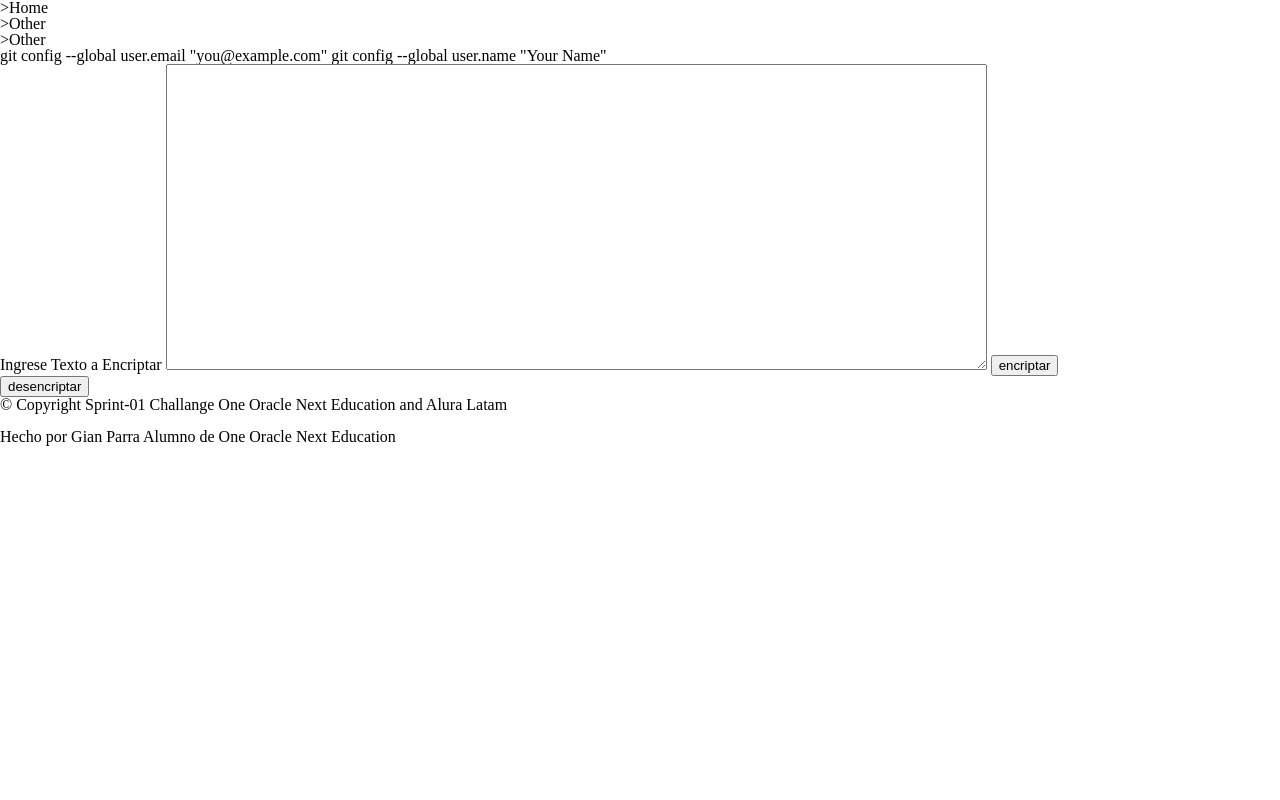
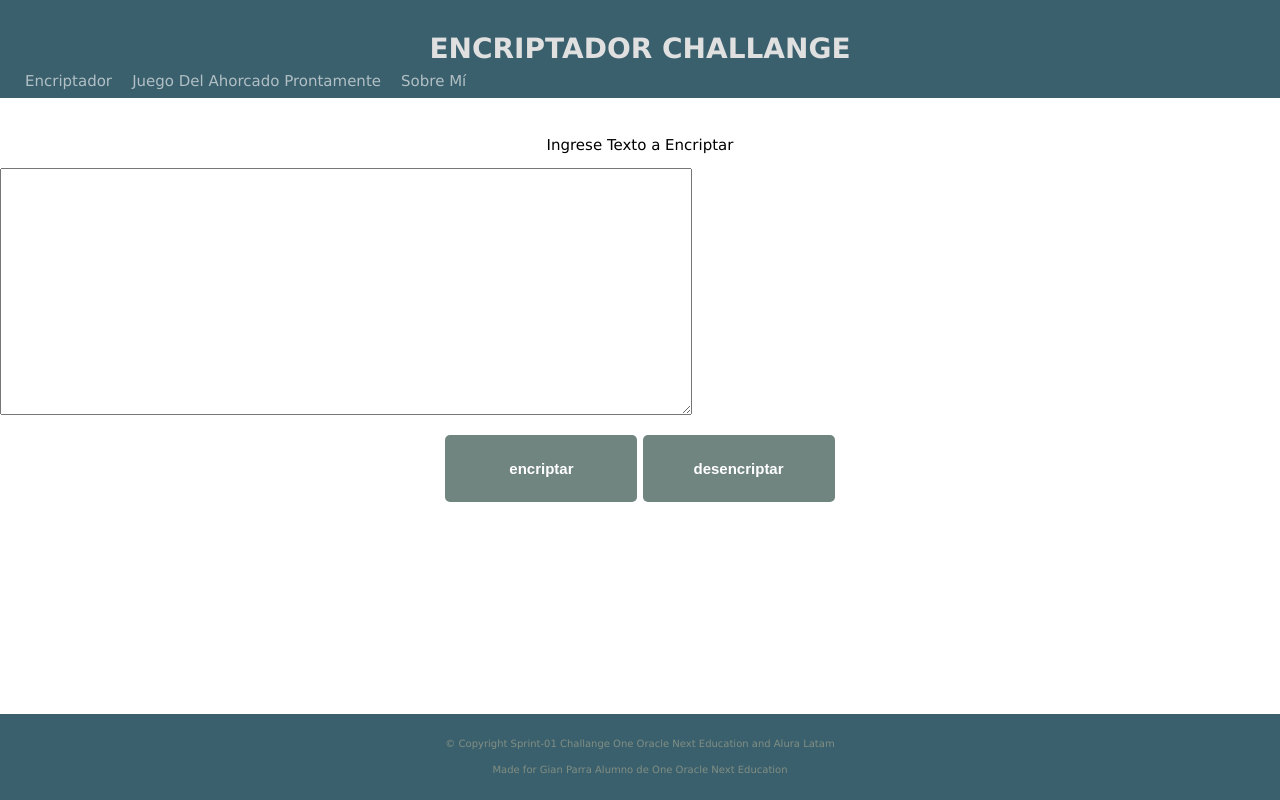
Before and after one commit to PaarXul/Sprint01-Encriptador, a plain HTML site: page index.html in a window 1280 px wide. Drawn offline with Linux system fonts and the light colour scheme.

Commit message:
se realiza la confirmacion del comitt

```diff
--- a/index.html
+++ b/index.html
@@ -12,34 +12,39 @@
 
 <body>
   <header>
+    <h1 class="encabezado">Encriptador Challange</h1>
     <div class="navegacion">
       <nav>
         <ul>
-          <li <a href="index.html"></a>>Home</li>
-          <li <a href="index.html"></a>>Other</li>
-          <li <a href="index.html"></a>>Other</li>
-          git config --global user.email "you@example.com"
-          git config --global user.name "Your Name"
+          <li><a href="index.html">Encriptador</a></li>
+          <li><a href="index.html">Juego del Ahorcado Prontamente</a></li>
+          <li><a href="index.html">Sobre mí</a></li>
         </ul>
       </nav>
     </div>
   </header>
+
   <main>
+    <div class="left"></div>
     <form>
-      <!- comentar -->
-        <label>Ingrese Texto a Encriptar</label>
-        <textarea cols="100" rows="20" id="mensaje" class="input-mensaje" required></textarea>
+      <!- comentar esto funciona? -->
+        <label for="inputencriptador">Ingrese Texto a Encriptar</label>
 
-        <input type="submit" value="encriptar" class"encriptar">
-        <br>
-        <input type="submit" value="desencriptar" class"desencriptar">
+        <textarea cols="50" rows="15" id="mensaje" class="input-encriptador" required></textarea>
+
+        <input type="submit" value="encriptar" class="encriptador">
+
+        <input type="submit" value="desencriptar" class="encriptador">
     </form>
+    </div>
+    <div class="right">
+
+    </div>
   </main>
   <footer>
-
-    <p>&copy Copyright Sprint-01 Challange One Oracle Next Education and Alura Latam</p>
+    <p class="copyright">&copy Copyright Sprint-01 Challange One Oracle Next Education and Alura Latam</p>
     <br />
-    <p>Hecho por Gian Parra Alumno de One Oracle Next Education</p>
+    <p class="copyright">Made for Gian Parra Alumno de One Oracle Next Education</p>
   </footer>
 </body>
 
--- a/style.css
+++ b/style.css
@@ -0,0 +1,108 @@
+body {
+  font-family: 'Verdana';
+  min-height: 100vh;
+  display: flex;
+  flex-direction: column;
+}
+
+header {
+  background-color:#3A606E;
+  padding: 25px 0;
+}
+.encabezado{
+
+text-transform: uppercase;
+color:#e0e0e0;
+font-weight: bold;
+text-align: center;
+font-size: 28px;
+padding: 10px;
+}
+
+.navegacion{
+  width: 100%;
+  position: relative;
+  margin: auto;
+}
+nav{
+  position: absolute;
+  top: 0;
+  left: 10px;
+}
+nav li{
+  display: inline;
+  margin: 0 0 0 15px;
+}
+
+nav a {
+  text-transform:capitalize;
+  color: rgba(245, 245, 245, 0.64);
+  font-weight:lighter;
+  font-size: 15px;
+  text-decoration: none;
+
+}
+
+nav a:hover{
+  color:#aaae8e;
+  text-decoration: underline;
+  text-size-adjust: 18px;
+}
+
+
+footer {
+  background-color: #3A606E;
+  width: 96,5%;
+  margin-top: auto;
+  text-align: center;
+  padding: 25px;
+
+}
+.copyright {
+  color: #828e82;
+  font-size: 10px;
+}
+
+form{
+  margin: 40px 0;
+  text-align: center;
+
+}
+
+form label{
+  display: block;
+  font-size: 15px;
+  margin: 0 0 15px;
+}
+
+.input-encriptador{
+  display: block;
+  margin: 0 0 20px;
+  padding: 10px 25px;
+  width: 50%;
+}
+
+.encriptador {
+  width: 15%;
+  padding: 25px 25px;
+  font-size: 15px;
+  font-weight: bold;
+  color: rgb(255, 255, 255);
+  background: #718580;
+  border: none;
+  border-radius: 5px;
+  transition: 1s all;
+  cursor: pointer;
+}
+
+.encriptador:hover {
+  background: #aaae8e;
+  transform: scale(1.2);
+}
+
+
+.Centrador{
+  margin: auto;
+  width: 50%;
+  padding: 10px;
+}
```
